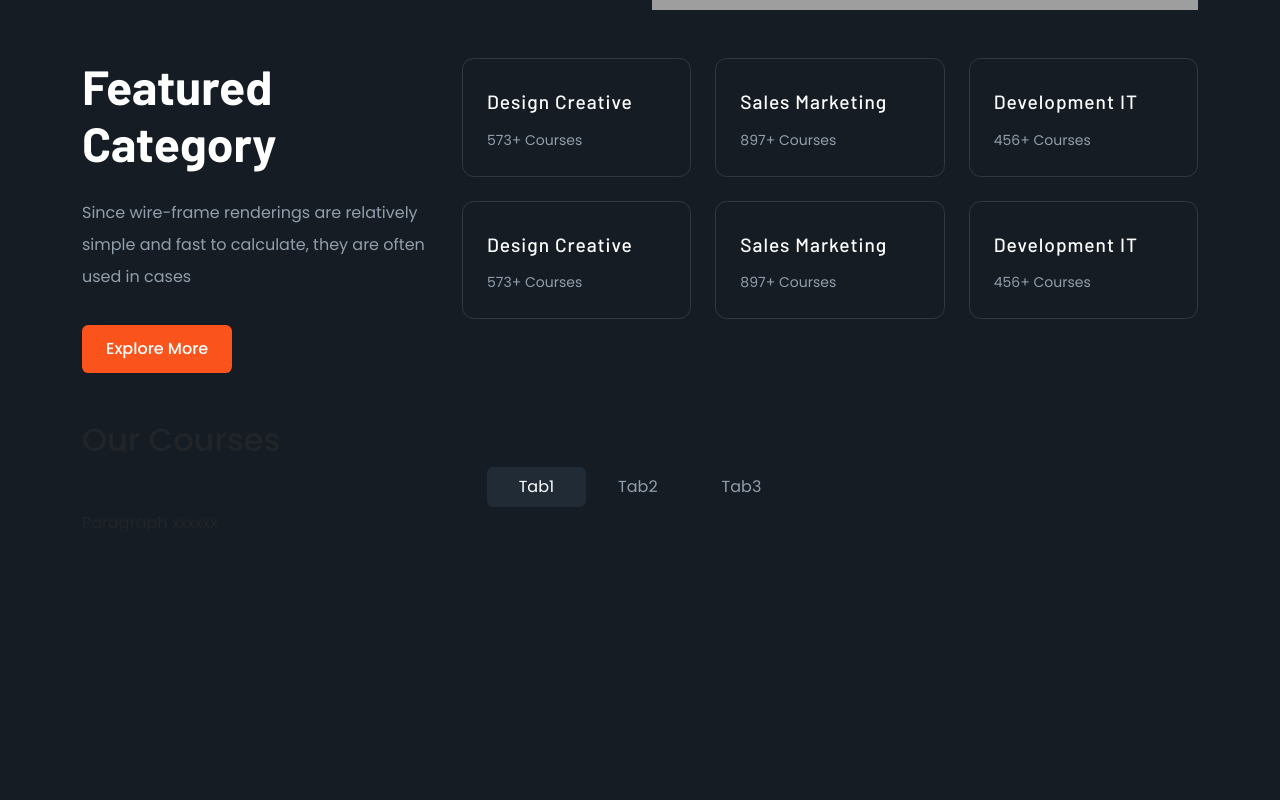
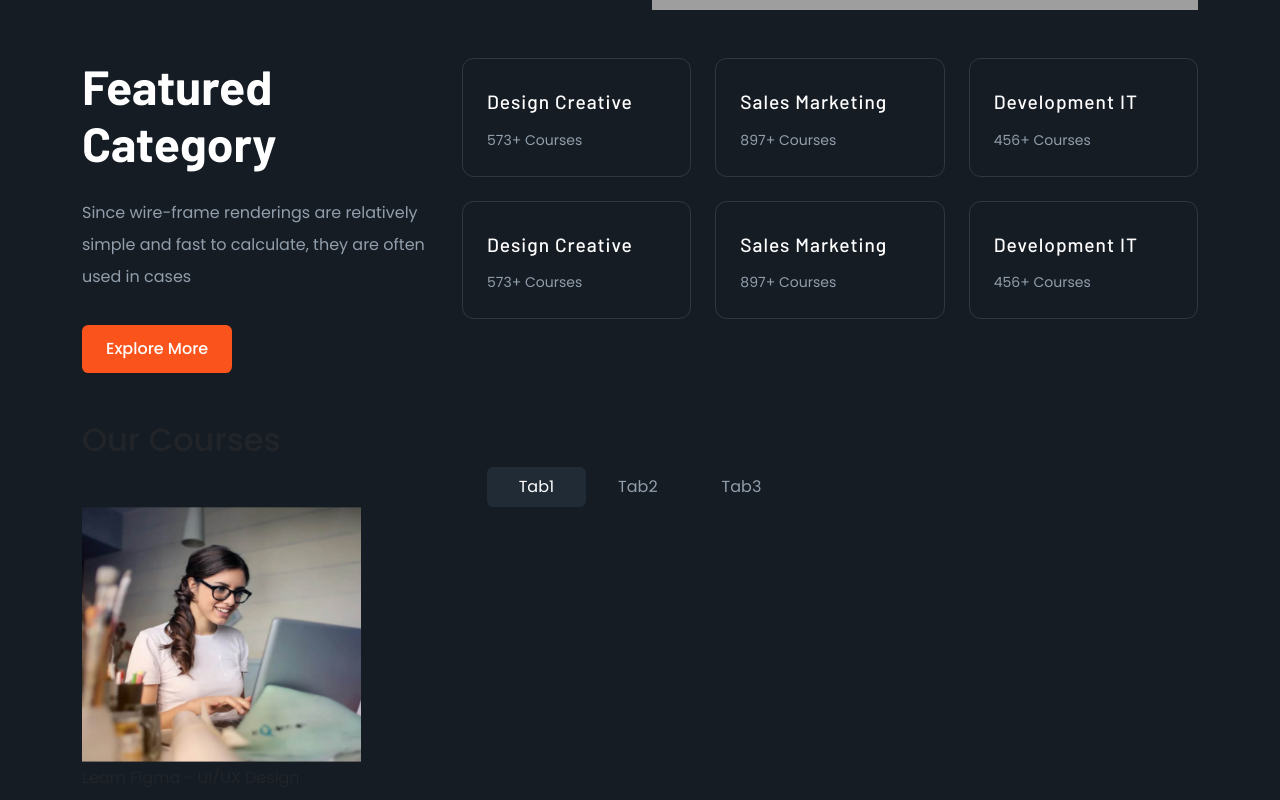
Before and after one commit to Khirod8908/nextjs_Static_Path, a Next.js app: page / in a window 1280 px wide. Shown: the part 679-1479 px from the top of the page. Before the commit the page ends 1234 px from the top, so only its background shows below. Built offline with nearby package versions, Linux system fonts and the light colour scheme; grey boxes are pictures that could not be loaded.

Commit message:
1 binaries uploaded

```diff
--- /dev/null
+++ b/components/Card/Card.js
@@ -0,0 +1,21 @@
+import Image from 'next/image';
+
+export default () => {
+  return (
+    <div className="col-3">
+      <div className="card_img">
+        <Image
+          src="/images/img_1.png"
+          alt="img_1"
+          width={350}
+          height={320}
+          layout="responsive"
+          loading="lazy"
+        />
+      </div>
+      <div className="card_info">
+        <p>Learn Figma - UI/UX Design Essential Training</p>
+      </div>
+    </div>
+  );
+};
--- a/components/courses/Courses.js
+++ b/components/courses/Courses.js
@@ -1,5 +1,6 @@
 import React, { useState } from 'react';
 import Tabs, { Tab } from '../../UI/Tab/Tabs';
+import Card from '../Card/Card';
 import classes from './courses.module.css';
 
 export default () => {
@@ -10,7 +11,7 @@ export default () => {
       <h2>Our Courses</h2>
       <Tabs active={active} onChange={handleChange}>
         <Tab title="Tab1">
-          <p> Paragraph xxxxxx</p>
+          <Card />
         </Tab>
         <Tab title="Tab2">Paragraph yyyyyyy</Tab>
         <Tab title="Tab3">Paragraph zzzzzzz</Tab>
```
Also changed, not shown: UI/Card/Card.js (+4 -4 lines), components/Card/card.module.css (added), public/images/img_1.png.
